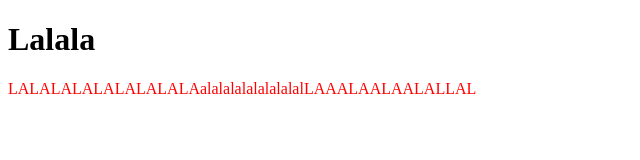
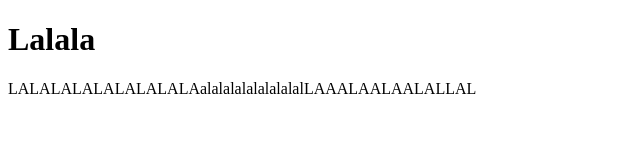
Before and after one commit to circeperlein/astonTest, a plain HTML site: page index.html in a window 1280 px wide. Shown: the whole page, without its empty margins (0-640 px from the left). Drawn offline with Linux system fonts and the light colour scheme.

Commit message:
restauration du style d'origine

```diff
--- a/index.html
+++ b/index.html
@@ -8,7 +8,7 @@
 </head>
 <body>
     <h1>Lalala</h1>
-    <p style="color: red">LALALALALALALALALAalalalalalalalalalLAAALAALAALALLAL</p>
+    <p>LALALALALALALALALAalalalalalalalalalLAAALAALAALALLAL</p>
 
 </body>
 </html>
```
